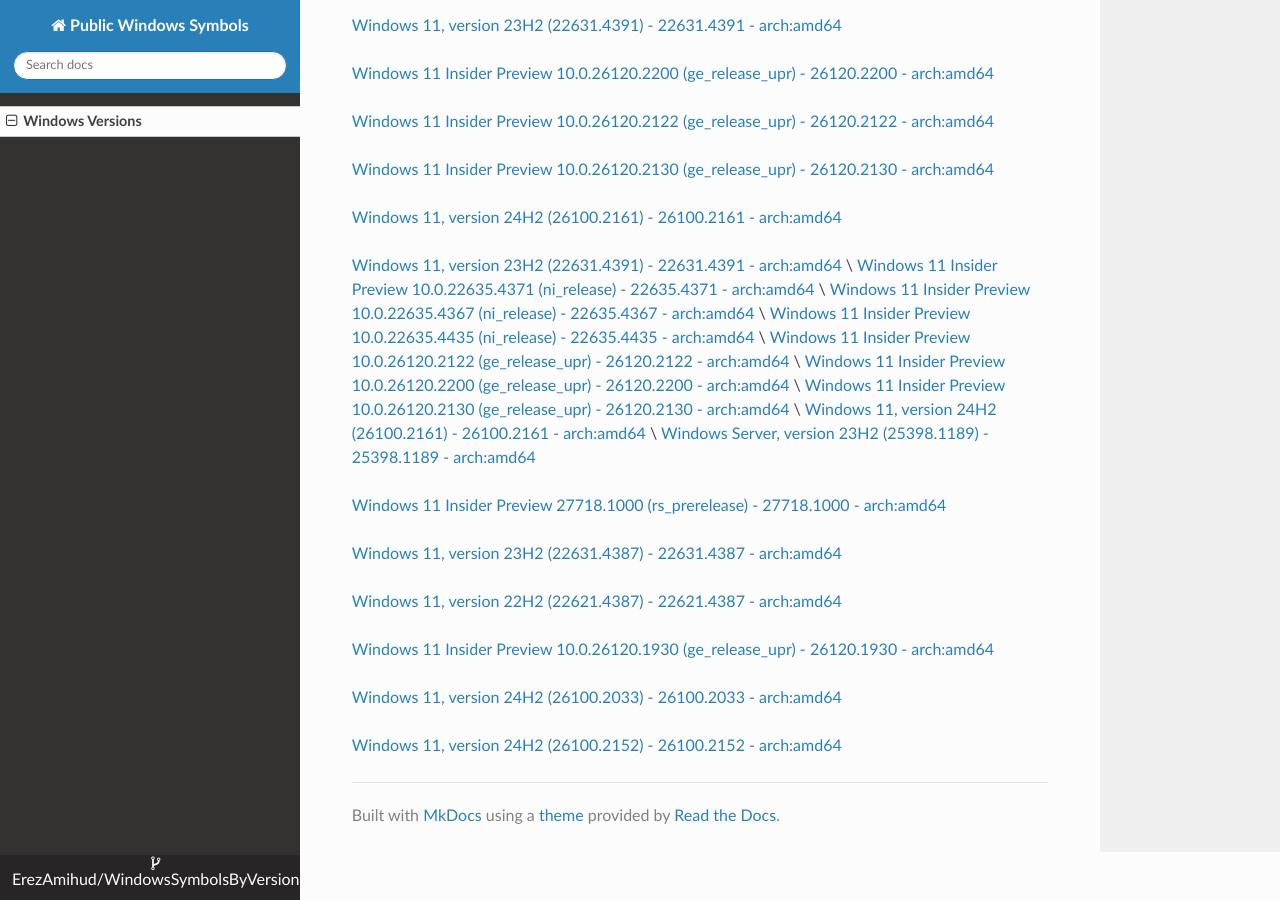
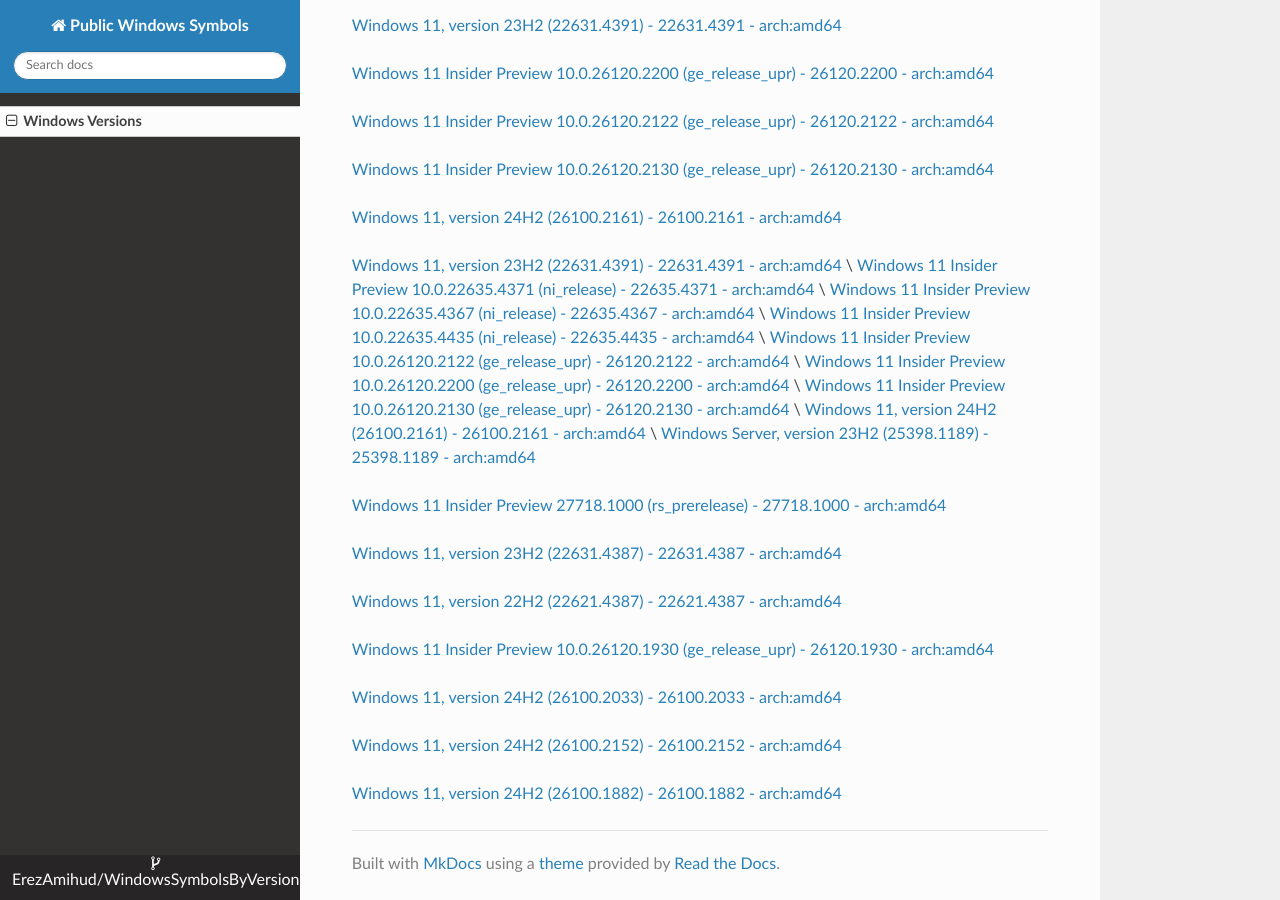
Before and after one commit to ErezAmihud/WindowsSymbolsByVersion, an MkDocs documentation site: the page built from docs/index.md, in a window 1280 px wide and 900 px high, scrolled down 3917 px. Built offline with MkDocs 1.6.1, drawn with Linux system fonts in a browser that asks for light colours; nearby versions of some CDN libraries.

Commit message:
Automated commit, add manifest for 8bb7f81c-c236-456c-92ca-1f70baf26f35

```diff
--- a/docs/index.md
+++ b/docs/index.md
@@ -188,3 +188,6 @@
 
 
 [Windows 11, version 24H2 (26100.2152) - 26100.2152 - arch:amd64](https://github.com/ErezAmihud/WindowsSymbolsByVersion/blob/main/manifests/a4da2b41-0ac3-4987-9b07-30c19c5d594f.manifest)
+
+
+[Windows 11, version 24H2 (26100.1882) - 26100.1882 - arch:amd64](https://github.com/ErezAmihud/WindowsSymbolsByVersion/blob/main/manifests/8bb7f81c-c236-456c-92ca-1f70baf26f35.manifest)
```
Also changed, not shown: process_builds.json (+1 -1 lines), 1 other file.
